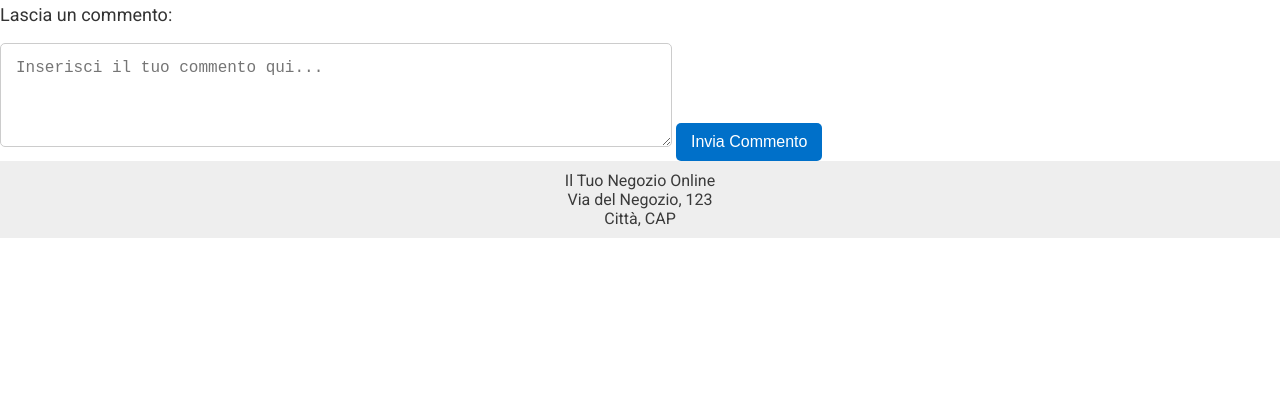
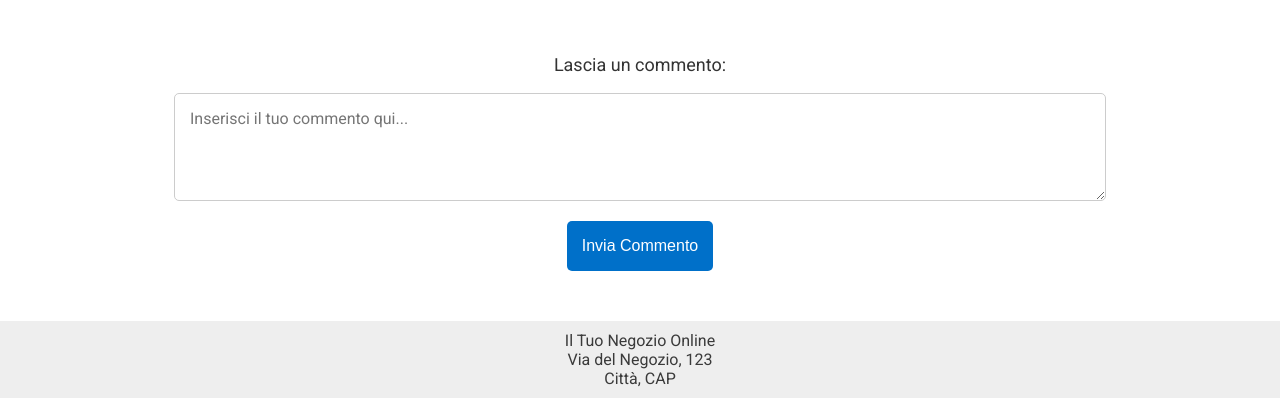
Before and after one commit to CodeKaito/Epicode-task-10, a plain HTML site: page index.html in a window 1280 px wide. Shown: the part 3150-3548 px from the top of the page. Before the commit the page ends 3388 px from the top, so only its background shows below. Drawn offline with Linux system fonts and the light colour scheme.

Commit message:
modified:   index.html 	modified:   style.css

```diff
--- a/index.html
+++ b/index.html
@@ -102,9 +102,14 @@
         </div>
     </div>
 
+    <div class="comment-container">
     <label for="commentField" id="commentLabel">Lascia un commento:</label>
-    <textarea id="commentField" rows="4" placeholder="Inserisci il tuo commento qui..."></textarea>
-    <button id="submitComment">Invia Commento</button>
+        <div class="comment-section">
+            <textarea id="commentField" rows="4" placeholder="Inserisci il tuo commento qui..."></textarea>
+        </div>
+        <button id="submitComment">Invia Commento</button>
+    </div>
+
 
     <footer>
         <p>Il Tuo Negozio Online</p>
--- a/style.css
+++ b/style.css
@@ -221,21 +221,25 @@ nav > svg {
     gap: 10px;
 }
 
-footer {
-    background-color: #eeeeee;
-    color: rgb(58, 58, 58);
+.comment-container {
+    margin-top: 50px;
+    margin-bottom: 50px;
     text-align: center;
-    padding: 10px;
+}
+
+.comment-section {
+    display: flex;
+    justify-content: center;
 }
 
 #commentField {
-    width: 50%;
+    font-family: 'Roboto', sans-serif;;
+    width: 900px;
     padding: 15px;
     margin-top: 10px;
     border: 1px solid #ccc;
     border-radius: 5px;
     font-size: 16px;
-    resize: vertical;
 }
 
 #commentField:focus {
@@ -251,6 +255,8 @@ footer {
 }
 
 #submitComment {
+    margin-top: 20px;
+    height: 50px;
     background-color: #0070c9;
     color: white;
     padding: 10px 15px;
@@ -264,3 +270,10 @@ footer {
 #submitComment:hover {
   background-color: #004d80;
 }
+
+footer {
+    background-color: #eeeeee;
+    color: rgb(58, 58, 58);
+    text-align: center;
+    padding: 10px;
+}
```
Lines whose indentation alone changed are shown as unchanged.
